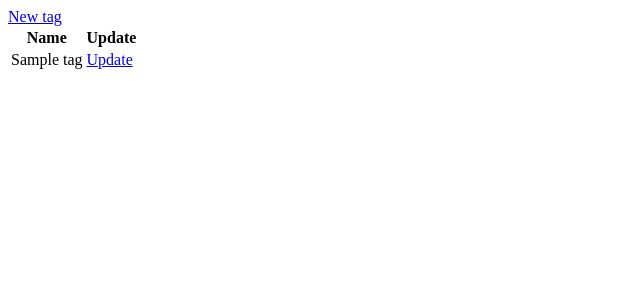
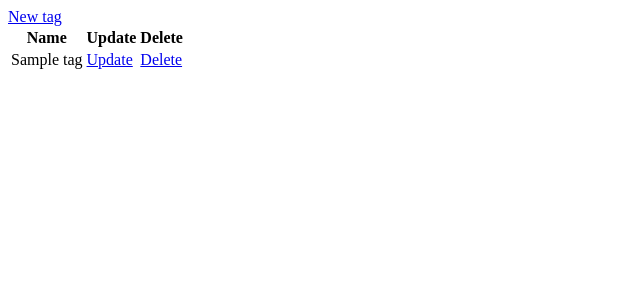
Before and after one commit to anton-bilous/todo-list, a Django app: page /tags/ in a window 1280 px wide. Shown: the top 300 px of the page, without its empty margins (0-640 px from the left). Run offline with Django 5.2, Linux system fonts and the light colour scheme; tables that the repository leaves empty hold one stand-in row (values such as "Sample post").

Commit message:
Add delete column to table

```diff
--- a/templates/tasks/tag_list.html
+++ b/templates/tasks/tag_list.html
@@ -13,11 +13,13 @@
       <tr>
         <th>Name</th>
         <th>Update</th>
+        <th>Delete</th>
       </tr>
       {% for tag in tag_list %}
         <tr>
           <td>{{ tag.name }}</td>
           <td><a href="{% url 'tasks:tag-update' tag.id %}">Update</a></td>
+          <td><a href="{% url 'tasks:tag-delete' tag.id %}">Delete</a></td>
         </tr>
       {% endfor %}
     </table>
```
